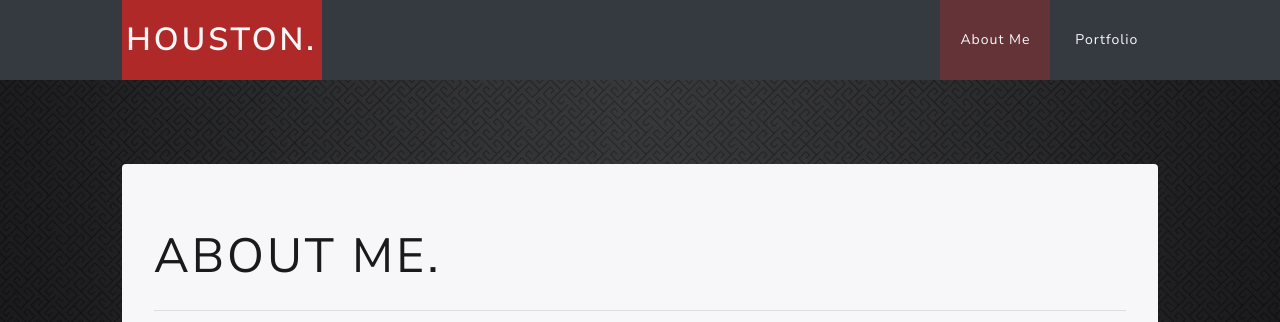
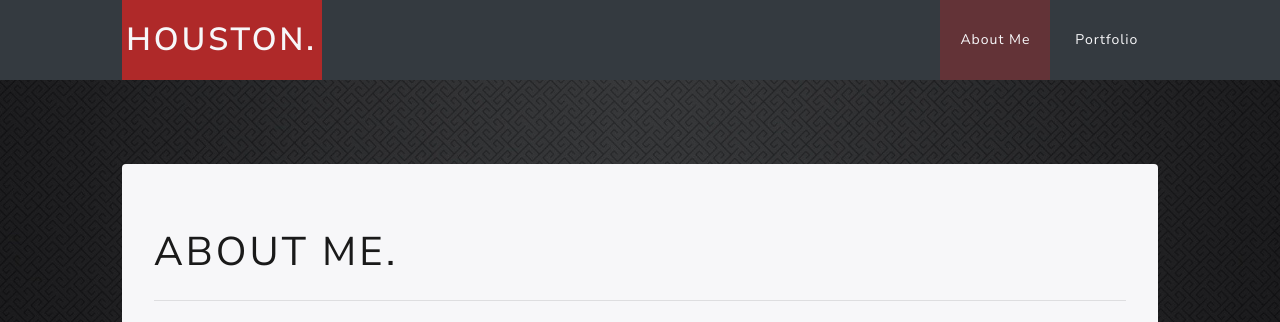
Before and after one commit to Goldenaries658/Portfolio, a plain HTML site: page index.html in a window 1280 px wide. Shown: the top 322 px of the page. Drawn offline with nearby package versions, Linux system fonts and the light colour scheme.

Commit message:
Formatting and styling

```diff
--- a/assets/css/style.css
+++ b/assets/css/style.css
@@ -93,7 +93,7 @@ body {
 
 /* Page title sizing */
 .display-3 {
-  font-size: 3rem;
+  font-size: 2.5rem;
 }
 
 /* Index css */
```
Also changed, not shown: index.html (+1 -1 lines).
